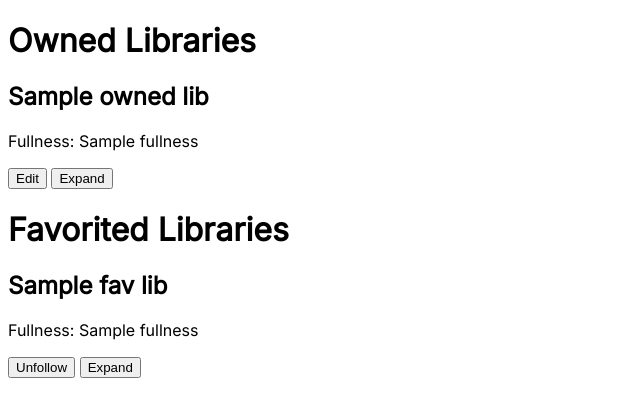
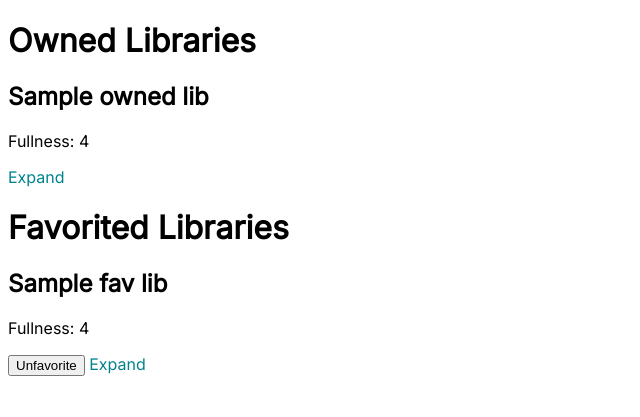
Before and after one commit to DanielleDauphinais/cs546_group17_final_project, a Node server app: template views/users/user-profile.handlebars in a window 1280 px wide. Shown: the part 114-531 px from the top of the page, without its empty margins (0-640 px from the left). Run offline with Node 20, Linux system fonts and the light colour scheme; the template is opened without the code that fills it: most values are stand-ins (such as "Sample title", 1, 10 or a date in 2020); some libraries are stand-ins or nearby versions.

Commit message:
Displays all owned/favorited libraries on user profile

```diff
--- a/views/users/user-profile.handlebars
+++ b/views/users/user-profile.handlebars
@@ -2,9 +2,8 @@
     {{#each ownedLibs}}
     <div class="library">
       <h2>{{this.name}}</h2>
-      <p>Fullness: {{this.fullness}}</p>
-      <button>Edit</button>
-      <button>Expand</button>
+      <p>Fullness: {{this.fullnessRating}}</p>
+      <a href="/libraries/{{this._id}}">Expand</a>
     </div>
     {{/each}}
 
@@ -12,8 +11,8 @@
     {{#each favLibs}}
     <div class="library">
       <h2>{{this.name}}</h2>
-      <p>Fullness: {{this.fullness}}</p>
-      <button>Unfollow</button>
-      <button>Expand</button>
+      <p>Fullness: {{this.fullnessRating}}</p>
+      <button>Unfavorite</button>
+      <a href="/libraries/{{this._id}}">Expand</a>
     </div>
     {{/each}}
```
Also changed, not shown: routes/users.js (+5 -2 lines).
